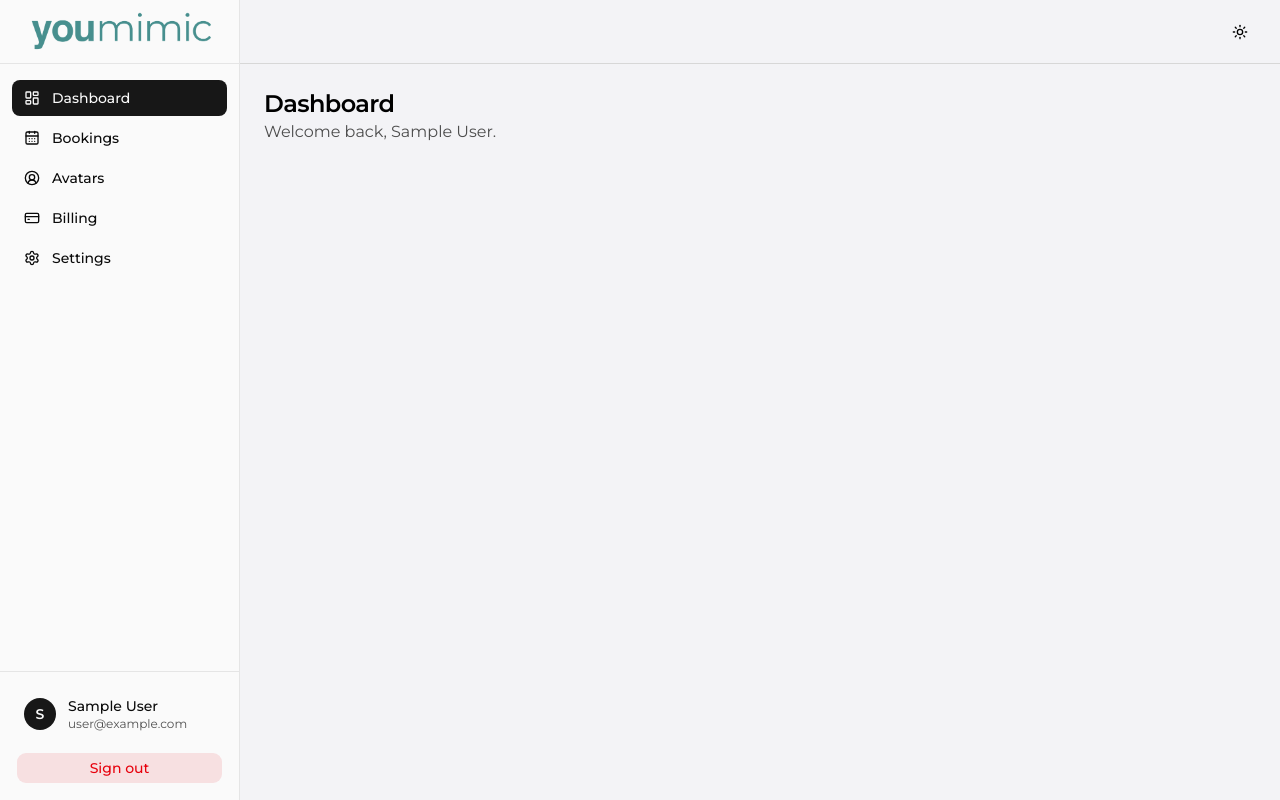
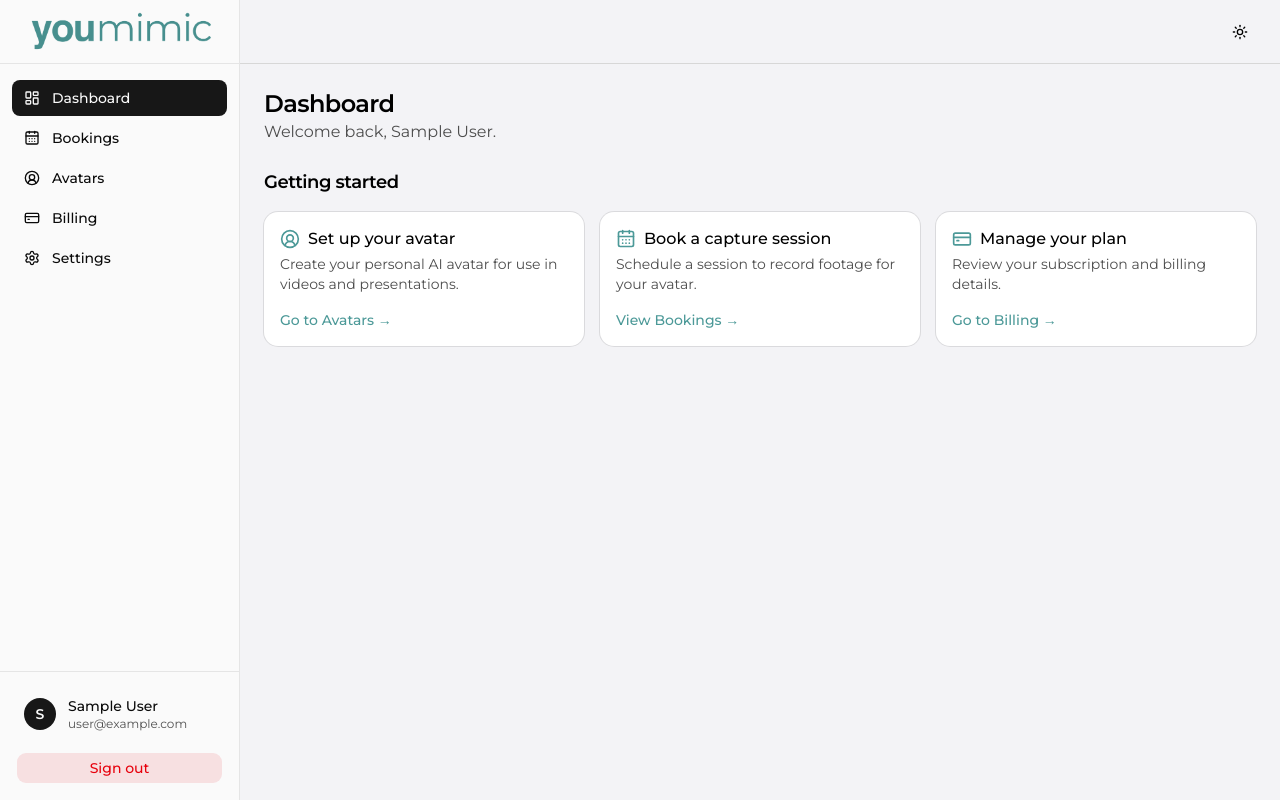
Before and after one commit to youmimic/youmimic-client-portal, a Next.js app: page /dashboard in a window 1280 px wide. Built offline with nearby package versions, Linux system fonts and the light colour scheme; no server answers; the database is empty; sample sign-in values are in the browser's storage.

Commit message:
added getting started section in the dashboard page

```diff
--- a/app/(dashboard)/dashboard/page.tsx
+++ b/app/(dashboard)/dashboard/page.tsx
@@ -1,12 +1,32 @@
+import Link from "next/link";
+import { Building2, CalendarDays, CreditCard, UserCircle2 } from "lucide-react";
 import { auth } from "@/auth";
+import prisma from "@/lib/prisma";
+import {
+  Card,
+  CardContent,
+  CardDescription,
+  CardHeader,
+  CardTitle,
+} from "@/components/ui/card";
 
 export const metadata = {
   title: "Dashboard — YouMimic Portal",
 };
 
+export const dynamic = "force-dynamic";
+
 export default async function DashboardPage() {
   const session = await auth();
+  const userId = session?.user?.id;
   const displayName = session?.user?.name ?? session?.user?.email ?? "there";
+
+  const enterprise = userId
+    ? await prisma.enterprise.findFirst({
+        where: { ownerUserId: userId },
+        select: { id: true, name: true },
+      })
+    : null;
 
   return (
     <div className="space-y-6">
@@ -14,6 +34,107 @@ export default async function DashboardPage() {
         <h1 className="text-2xl font-semibold tracking-tight">Dashboard</h1>
         <p className="text-muted-foreground">Welcome back, {displayName}.</p>
       </div>
+
+      <div>
+        <h2 className="text-lg font-semibold tracking-tight mb-4">
+          Getting started
+        </h2>
+        {enterprise ? (
+          <BusinessGettingStarted enterpriseName={enterprise.name} />
+        ) : (
+          <IndividualGettingStarted />
+        )}
+      </div>
     </div>
   );
 }
+
+function IndividualGettingStarted() {
+  return (
+    <div className="grid gap-4 sm:grid-cols-2 lg:grid-cols-3">
+      <GettingStartedCard
+        icon={<UserCircle2 className="h-5 w-5 shrink-0" />}
+        title="Set up your avatar"
+        description="Create your personal AI avatar for use in videos and presentations."
+        href="/dashboard/avatars"
+        linkLabel="Go to Avatars"
+      />
+      <GettingStartedCard
+        icon={<CalendarDays className="h-5 w-5 shrink-0" />}
+        title="Book a capture session"
+        description="Schedule a session to record footage for your avatar."
+        href="/dashboard/bookings"
+        linkLabel="View Bookings"
+      />
+      <GettingStartedCard
+        icon={<CreditCard className="h-5 w-5 shrink-0" />}
+        title="Manage your plan"
+        description="Review your subscription and billing details."
+        href="/dashboard/billing"
+        linkLabel="Go to Billing"
+      />
+    </div>
+  );
+}
+
+function BusinessGettingStarted({ enterpriseName }: { enterpriseName: string }) {
+  return (
+    <div className="grid gap-4 sm:grid-cols-2 lg:grid-cols-3">
+      <GettingStartedCard
+        icon={<Building2 className="h-5 w-5 shrink-0" />}
+        title={enterpriseName}
+        description="Your business workspace is set up. Manage your team and enterprise settings."
+        href="/dashboard/settings"
+        linkLabel="Workspace Settings"
+      />
+      <GettingStartedCard
+        icon={<UserCircle2 className="h-5 w-5 shrink-0" />}
+        title="Set up your avatars"
+        description="Create AI avatars for your team members and business use cases."
+        href="/dashboard/avatars"
+        linkLabel="Go to Avatars"
+      />
+      <GettingStartedCard
+        icon={<CreditCard className="h-5 w-5 shrink-0" />}
+        title="Enterprise billing"
+        description="Review your enterprise subscription and payment history."
+        href="/dashboard/billing"
+        linkLabel="Go to Billing"
+      />
+    </div>
+  );
+}
+
+function GettingStartedCard({
+  icon,
+  title,
+  description,
+  href,
+  linkLabel,
+}: {
+  icon: React.ReactNode;
+  title: string;
+  description: string;
+  href: string;
+  linkLabel: string;
+}) {
+  return (
+    <Card>
+      <CardHeader>
+        <CardTitle className="flex items-center gap-2">
+          <span className="text-primary">{icon}</span>
+          {title}
+        </CardTitle>
+        <CardDescription>{description}</CardDescription>
+      </CardHeader>
+      <CardContent>
+        <Link
+          href={href}
+          className="text-sm font-medium text-primary hover:underline"
+        >
+          {linkLabel} →
+        </Link>
+      </CardContent>
+    </Card>
+  );
+}
```
Also changed, not shown: 1 other file (tests, documents, lock files or other folders).
